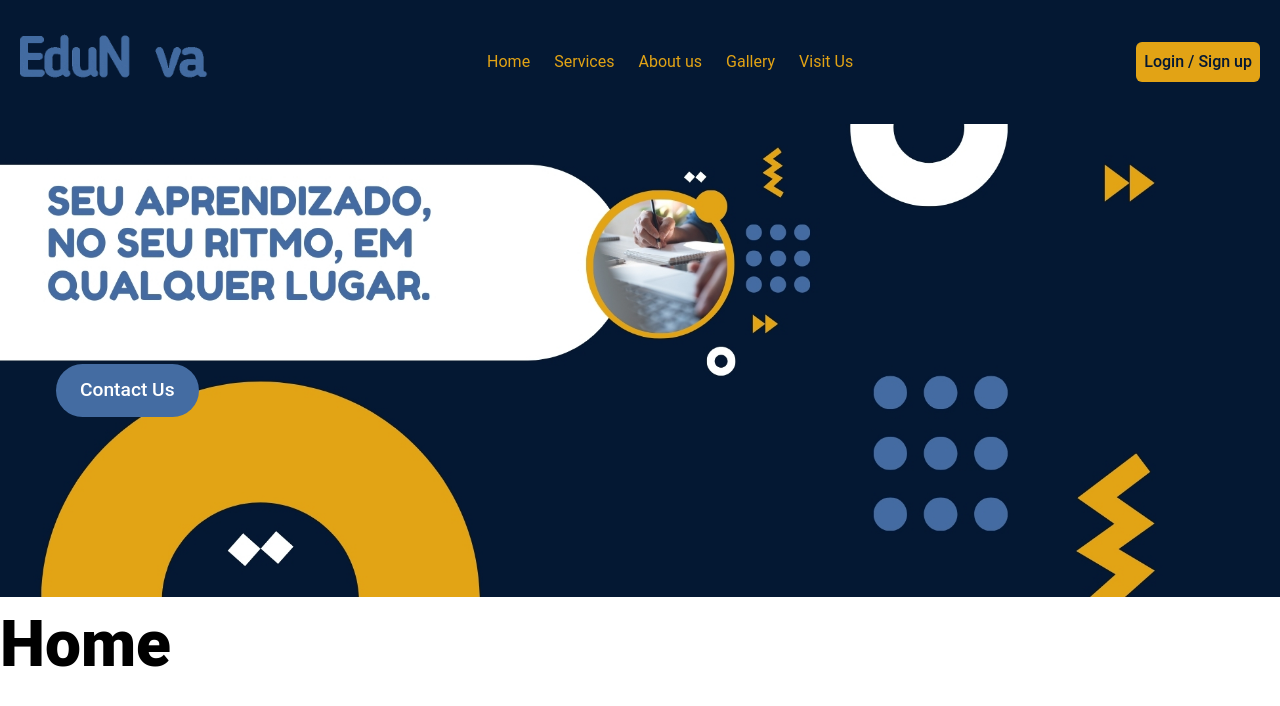
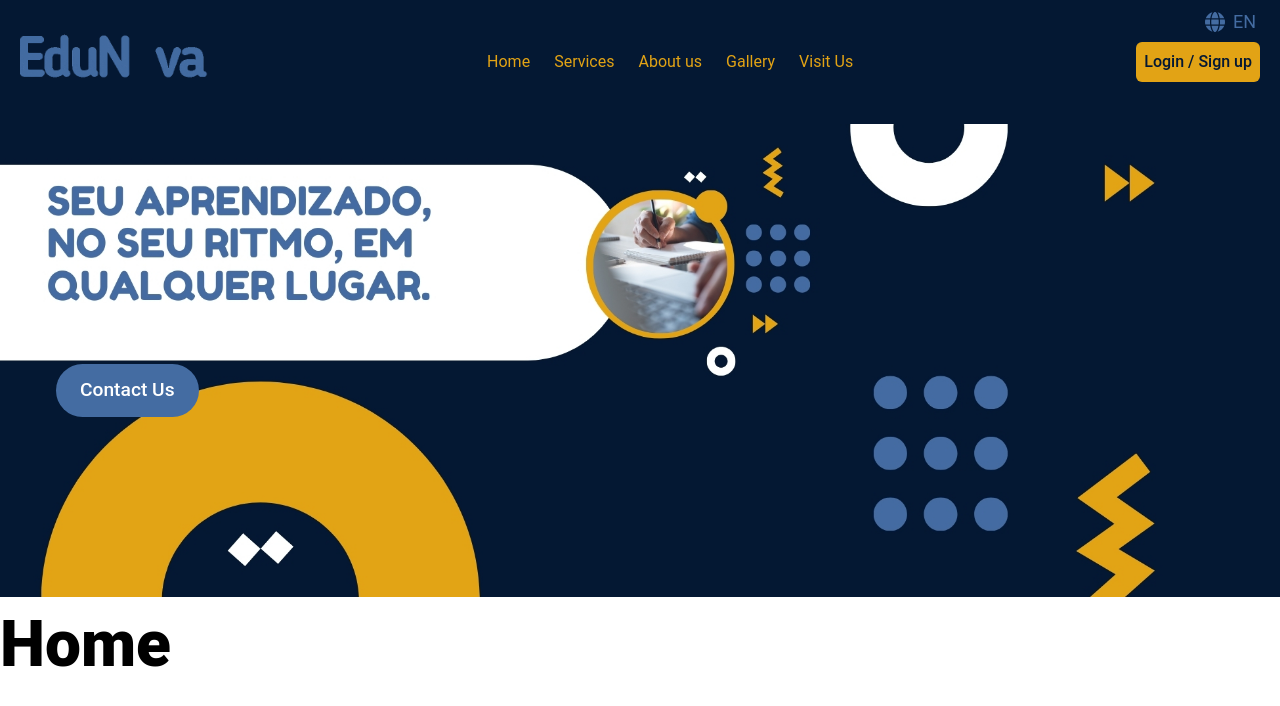
Before and after one commit to tiagolp22/EDUNOVA, a React (Create React App) app: page / in a window 1280 px wide. Shown: the top 706 px of the page. Built offline with nearby package versions, Linux system fonts and the light colour scheme.

Commit message:
Add button translation to the Menu component

```diff
--- a/src/App.js
+++ b/src/App.js
@@ -36,17 +36,11 @@
     return <div>Loading translations...</div>;
   }
 
-  const btnTranslation = lngs
-    .filter((lng) => lng.code !== language)
-    .map((lng, i) => (
-      <Button key={"langue_" + i} onClick={() => handleTrans(lng.code)}>
-        {lng.native}
-      </Button>
-    ));
+
 
   return (
     <BrowserRouter>
-      <Menu btnTranslation={btnTranslation }/>
+      <Menu  t={t}  handleTrans={ handleTrans} language={language}/>
       <Routes>
         <Route path="/" element={<Home t={t} />} />
         <Route path="/about" element={<About />} />
--- a/src/components/Menu/index.js
+++ b/src/components/Menu/index.js
@@ -1,11 +1,9 @@
-import styles from "./Menu.module.css";
 import logo from "assets/imgs/EduNova_logo.gif";
 import { Link, NavLink } from "react-router-dom";
 
-export default function Menu() {
+export default function Menu({ t, handleTrans, language }) {
   return (
     <header>
-
       <nav className="flex flex-wrap items-center justify-between p-3 bg-[--azul-escuro]">
         <div className="text-xl">
           <Link to="/">
@@ -69,9 +67,46 @@
               </div>
             </div>
           </NavLink>
+
+          <div className="Flex fixed top-0 right-0 mx-6 text-[#446ca2]">
+            {language === "en" ? (
+              <button
+                onClick={() => handleTrans("pt")}
+                className="py-2 flex text-lg"
+              >
+                <svg
+                  xmlns="http://www.w3.org/2000/svg"
+                  viewBox="0 0 512 512"
+                  fill="currentColor"
+                  width="20px"
+                  height="20px"
+                  className="mr-2 mt-1 fill-[#446ca2]"
+                >
+                  <path d="M352 256c0 22.2-1.2 43.6-3.3 64H163.3c-2.2-20.4-3.3-41.8-3.3-64s1.2-43.6 3.3-64H348.7c2.2 20.4 3.3 41.8 3.3 64zm28.8-64H503.9c5.3 20.5 8.1 41.9 8.1 64s-2.8 43.5-8.1 64H380.8c2.1-20.6 3.2-42 3.2-64s-1.1-43.4-3.2-64zm112.6-32H376.7c-10-63.9-29.8-117.4-55.3-151.6c78.3 20.7 142 77.5 171.9 151.6zm-149.1 0H167.7c6.1-36.4 15.5-68.6 27-94.7c10.5-23.6 22.2-40.7 33.5-51.5C239.4 3.2 248.7 0 256 0s16.6 3.2 27.8 13.8c11.3 10.8 23 27.9 33.5 51.5c11.6 26 20.9 58.2 27 94.7zm-209 0H18.6C48.6 85.9 112.2 29.1 190.6 8.4C165.1 42.6 145.3 96.1 135.3 160zM8.1 192H131.2c-2.1 20.6-3.2 42-3.2 64s1.1 43.4 3.2 64H8.1C2.8 299.5 0 278.1 0 256s2.8-43.5 8.1-64zM194.7 446.6c-11.6-26-20.9-58.2-27-94.6H344.3c-6.1 36.4-15.5 68.6-27 94.6c-10.5 23.6-22.2 40.7-33.5 51.5C272.6 508.8 263.3 512 256 512s-16.6-3.2-27.8-13.8c-11.3-10.8-23-27.9-33.5-51.5zM135.3 352c10 63.9 29.8 117.4 55.3 151.6C112.2 482.9 48.6 426.1 18.6 352H135.3zm358.1 0c-30 74.1-93.6 130.9-171.9 151.6c25.5-34.2 45.2-87.7 55.3-151.6H493.4z" />
+                </svg>
+                PT
+              </button>
+            ) : (
+              <button
+                onClick={() => handleTrans("en")}
+                className="py-2 flex text-lg"
+              >
+                <svg
+                  xmlns="http://www.w3.org/2000/svg"
+                  viewBox="0 0 512 512"
+                  fill="currentColor"
+                  width="20px"
+                  height="20px"
+                  className="mr-2 mt-1 fill-[#446ca2]"
+                >
+                  <path d="M352 256c0 22.2-1.2 43.6-3.3 64H163.3c-2.2-20.4-3.3-41.8-3.3-64s1.2-43.6 3.3-64H348.7c2.2 20.4 3.3 41.8 3.3 64zm28.8-64H503.9c5.3 20.5 8.1 41.9 8.1 64s-2.8 43.5-8.1 64H380.8c2.1-20.6 3.2-42 3.2-64s-1.1-43.4-3.2-64zm112.6-32H376.7c-10-63.9-29.8-117.4-55.3-151.6c78.3 20.7 142 77.5 171.9 151.6zm-149.1 0H167.7c6.1-36.4 15.5-68.6 27-94.7c10.5-23.6 22.2-40.7 33.5-51.5C239.4 3.2 248.7 0 256 0s16.6 3.2 27.8 13.8c11.3 10.8 23 27.9 33.5 51.5c11.6 26 20.9 58.2 27 94.7zm-209 0H18.6C48.6 85.9 112.2 29.1 190.6 8.4C165.1 42.6 145.3 96.1 135.3 160zM8.1 192H131.2c-2.1 20.6-3.2 42-3.2 64s1.1 43.4 3.2 64H8.1C2.8 299.5 0 278.1 0 256s2.8-43.5 8.1-64zM194.7 446.6c-11.6-26-20.9-58.2-27-94.6H344.3c-6.1 36.4-15.5 68.6-27 94.6c-10.5 23.6-22.2 40.7-33.5 51.5C272.6 508.8 263.3 512 256 512s-16.6-3.2-27.8-13.8c-11.3-10.8-23-27.9-33.5-51.5zM135.3 352c10 63.9 29.8 117.4 55.3 151.6C112.2 482.9 48.6 426.1 18.6 352H135.3zm358.1 0c-30 74.1-93.6 130.9-171.9 151.6c25.5-34.2 45.2-87.7 55.3-151.6H493.4z" />
+                </svg>
+                EN
+              </button>
+            )}
+          </div>
         </div>
       </nav>
-
     </header>
   );
 }
```
Lines whose indentation alone changed are shown as unchanged.
